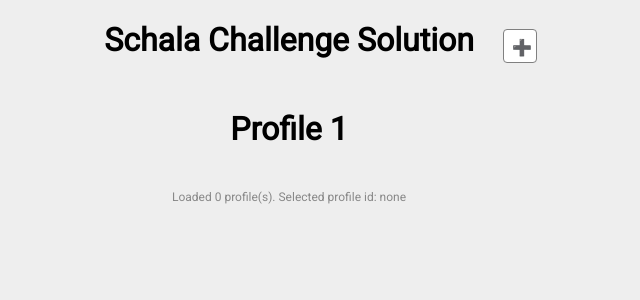
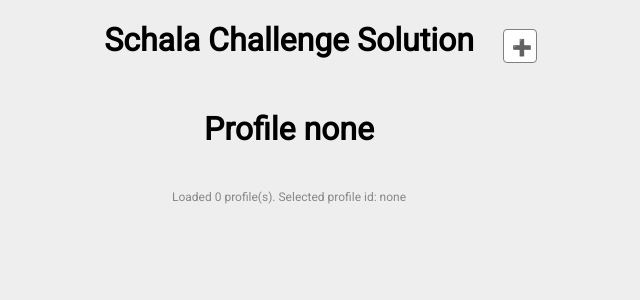
Before and after one commit to sawalls/rivet-code-challenge, a React (Create React App) app: page /profile/1 in a window 1280 px wide. Shown: the top 300 px of the page, without its empty margins (351-991 px from the left). Built offline with nearby package versions, Linux system fonts and the light colour scheme; no server answers.

Commit message:
starting work on individual profile pages

```diff
--- a/src/features/profile/ProfileShow.tsx
+++ b/src/features/profile/ProfileShow.tsx
@@ -11,3 +11,4 @@
 // }
 
 // export { ProfileShow }
+export {};
--- a/src/features/profile/profileSlice.ts
+++ b/src/features/profile/profileSlice.ts
@@ -85,6 +85,12 @@ export const profileSlice = createSlice({
         profiles: action.payload
       }
     });
+    builder.addCase(fetchProfile.fulfilled, (state, action) => {
+      return {
+        ...state,
+        profile: action.payload
+      }
+    });
   },
 })
 
--- a/src/routes/ProfileList.tsx
+++ b/src/routes/ProfileList.tsx
@@ -30,5 +30,6 @@ const ProfileList = () => {
 }
 
 // TODO: figure out how to integrate react-router Loader with profileList slice
+// maybe this involves passing in a dispatch from index.tsx?
 
 export default ProfileList;
--- a/src/routes/profile.tsx
+++ b/src/routes/profile.tsx
@@ -1,18 +1,18 @@
 import { useSelector, useDispatch } from "react-redux";
 import { useParams } from "react-router-dom";
 
-import { setActiveProfile, } from "../features/profile/profileSlice";
+import { setActiveProfile, currentProfile} from "../features/profile/profileSlice";
 
 function Profile () {
-    const dispatch = useDispatch();
-    const {id: routed_profile_id} = useParams();
+    const profile = useSelector(currentProfile);
+    // TODO move the dispatch into a react-router loader somehow
+    //const {id: routed_profile_id} = useParams();
 
-    console.log('routed_profile_id', routed_profile_id);
-    dispatch(setActiveProfile(routed_profile_id));
+    console.log('routed_profile_id', profile ? profile.id : 'none');
 
     return (
         <div>
-            <h1>Profile {routed_profile_id ? routed_profile_id : 'none'}</h1>
+            <h1>Profile {profile ? profile.id : 'none'}</h1>
         </div>
     );
 }
```
